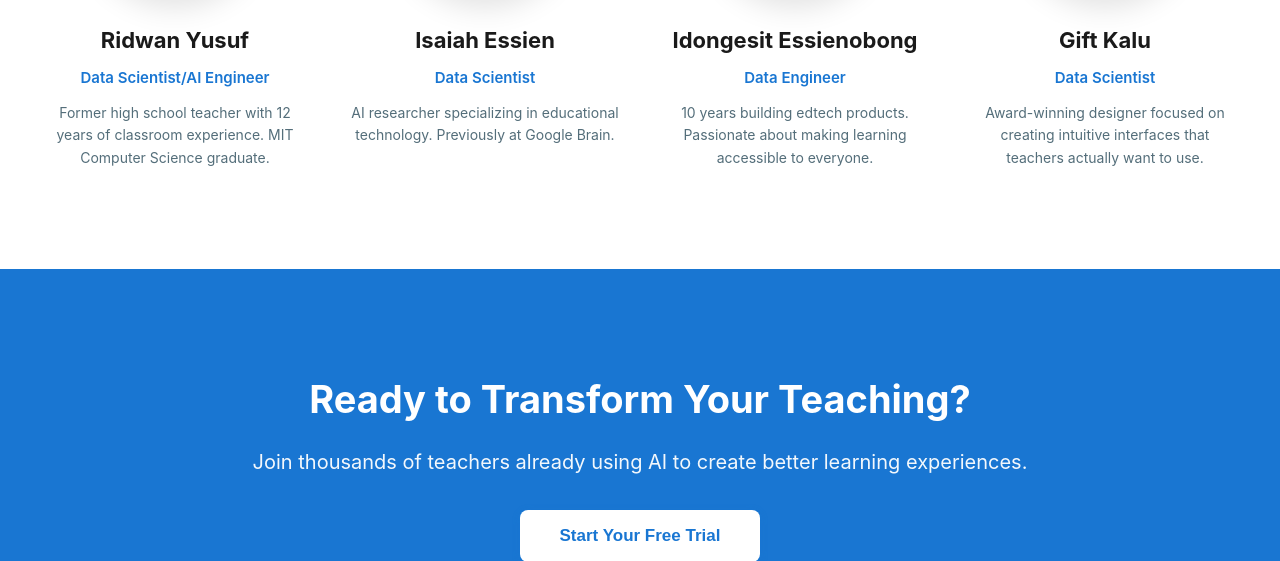
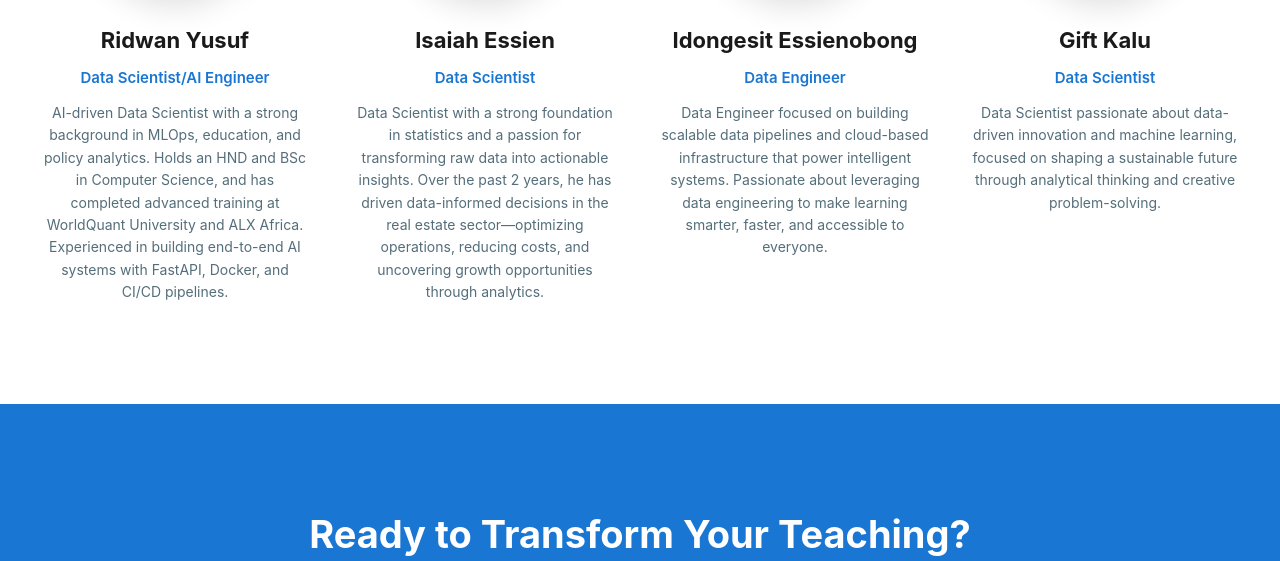
Before and after one commit to GentRoyal/datathon, a FastAPI app: page / in a window 1280 px wide. Shown: the part 2273-2834 px from the top of the page. Run offline with FastAPI, Linux system fonts and the light colour scheme; some libraries are stand-ins or nearby versions.

Commit message:
Update bio sections for team members

```diff
--- a/templates/landing.html
+++ b/templates/landing.html
@@ -747,7 +747,8 @@
                     </div>
                     <h3>Ridwan Yusuf</h3>
                     <p class="member-role">Data Scientist/AI Engineer</p>
-                    <p class="member-bio">Former high school teacher with 12 years of classroom experience. MIT Computer Science graduate.</p>
+                    <p class="member-bio">AI-driven Data Scientist with a strong background in MLOps, education, and policy analytics. Holds an HND and BSc in Computer Science, and has completed advanced training at WorldQuant University and ALX Africa. Experienced in building end-to-end AI systems with FastAPI, Docker, and CI/CD pipelines.</p>
+
                 </div>
                 <div class="team-member">
                     <div class="member-photo" style="background: linear-gradient(135deg, #f093fb 0%, #f5576c 100%);">
@@ -755,7 +756,8 @@
                     </div>
                     <h3>Isaiah Essien</h3>
                     <p class="member-role">Data Scientist</p>
-                    <p class="member-bio">AI researcher specializing in educational technology. Previously at Google Brain.</p>
+                    <p class="member-bio">Data Scientist with a strong foundation in statistics and a passion for transforming raw data into actionable insights. Over the past 2 years, he has driven data-informed decisions in the real estate sector—optimizing operations, reducing costs, and uncovering growth opportunities through analytics.</p>
+
                 </div>
                 <div class="team-member">
                     <div class="member-photo" style="background: linear-gradient(135deg, #4facfe 0%, #00f2fe 100%);">
@@ -763,7 +765,7 @@
                     </div>
                     <h3>Idongesit Essienobong</h3>
                     <p class="member-role">Data Engineer</p>
-                    <p class="member-bio">10 years building edtech products. Passionate about making learning accessible to everyone.</p>
+                    <p class="member-bio">Data Engineer focused on building scalable data pipelines and cloud-based infrastructure that power intelligent systems. Passionate about leveraging data engineering to make learning smarter, faster, and accessible to everyone.</p>
                 </div>
                 <div class="team-member">
                     <div class="member-photo" style="background: linear-gradient(135deg, #43e97b 0%, #38f9d7 100%);">
@@ -771,7 +773,7 @@
                     </div>
                     <h3>Gift Kalu</h3>
                     <p class="member-role">Data Scientist</p>
-                    <p class="member-bio">Award-winning designer focused on creating intuitive interfaces that teachers actually want to use.</p>
+                    <p class="member-bio">Data Scientist passionate about data-driven innovation and machine learning, focused on shaping a sustainable future through analytical thinking and creative problem-solving.</p>
                 </div>
             </div>
         </div>
```
